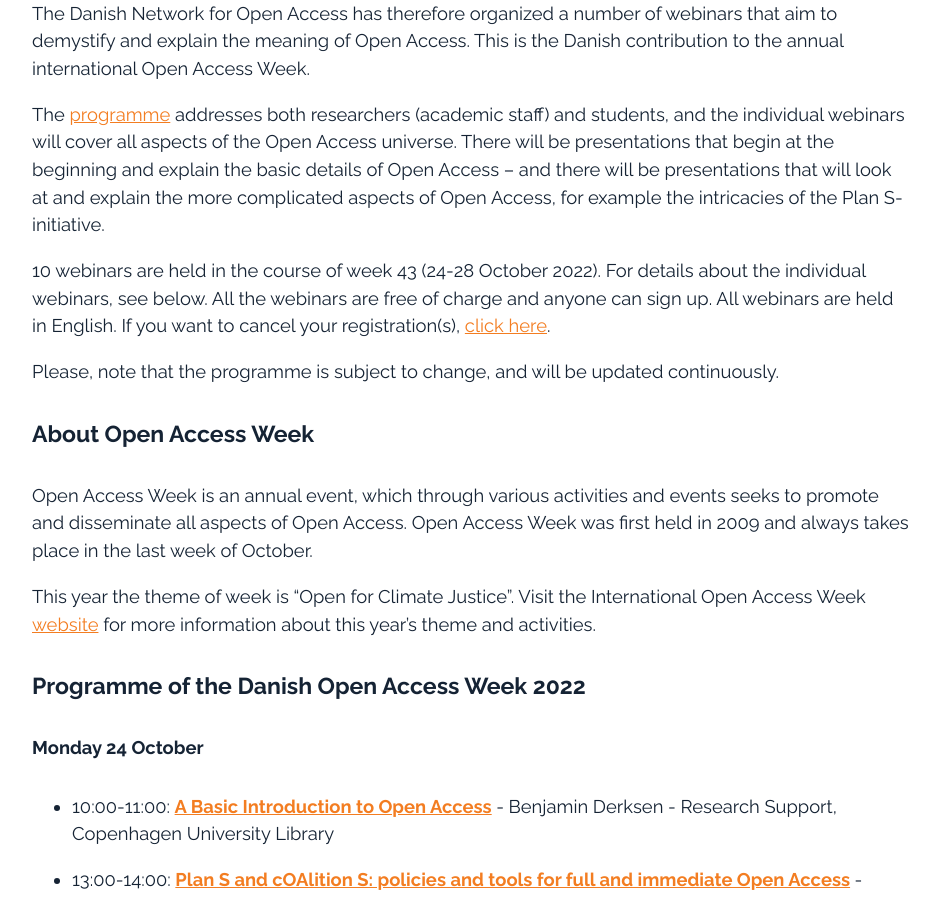
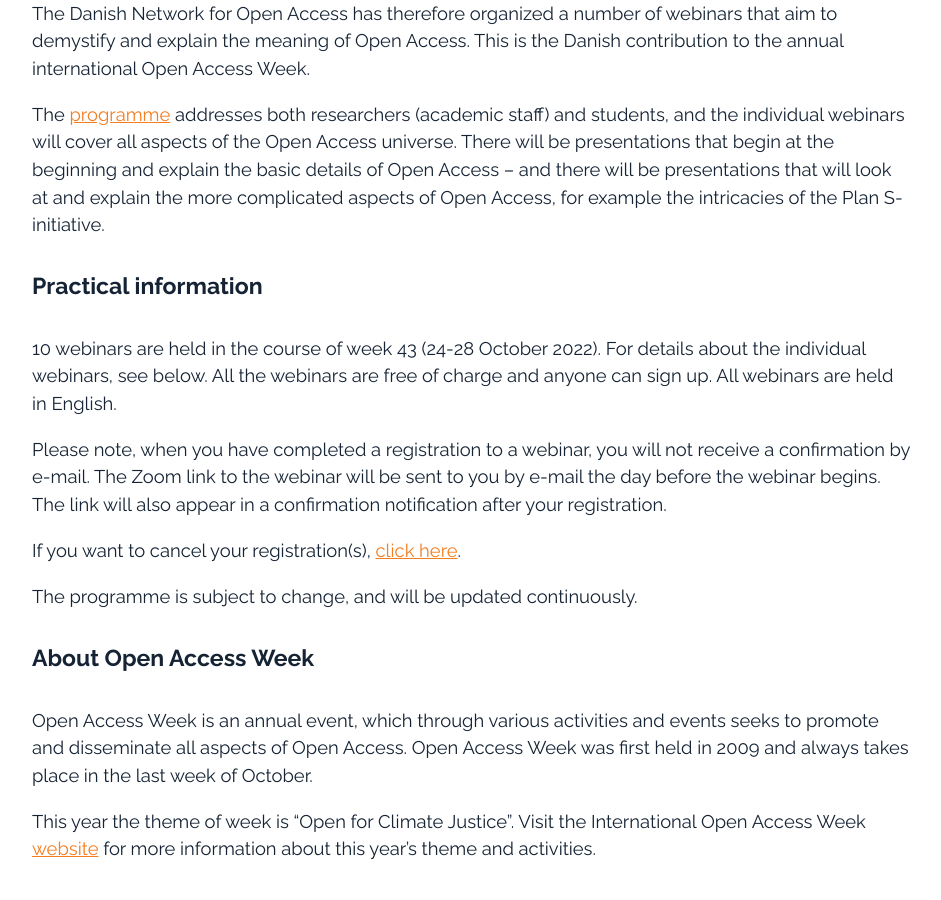
Before and after one commit to openaccess-dk/openaccess-dk.github.io, a Jekyll site: the page built from oaw2022.md, in a window 1280 px wide and 900 px high, scrolled down 718 px. Shown: the whole window, without its empty margins (168-1109 px from the left). Built offline with Jekyll 4.4.1, drawn with Linux system fonts in a browser that asks for light colours.

Commit message:
Update oaw2022.md

```diff
--- a/oaw2022.md
+++ b/oaw2022.md
@@ -16,9 +16,14 @@ The Danish Network for Open Access has therefore organized a number of webinars
 
 The [programme](#programme-of-the-danish-open-access-week-2022) addresses both researchers (academic staff) and students, and the individual webinars will cover all aspects of the Open Access universe. There will be presentations that begin at the beginning and explain the basic details of Open Access – and there will be presentations that will look at and explain the more complicated aspects of Open Access, for example the intricacies of the Plan S-initiative.
 
-10 webinars are held in the course of week 43 (24-28 October 2022). For details about the individual webinars, see below. All the webinars are free of charge and anyone can sign up. All webinars are held in English. If you want to cancel your registration(s), [click here](https://ku-dk.libwizard.com/f/oa_week_cancellation).
+#### Practical information
+10 webinars are held in the course of week 43 (24-28 October 2022). For details about the individual webinars, see below. All the webinars are free of charge and anyone can sign up. All webinars are held in English.
 
-Please, note that the programme is subject to change, and will be updated continuously.
+Please note, when you have completed a registration to a webinar, you will not receive a confirmation by e-mail. The Zoom link to the webinar will be sent to you by e-mail the day before the webinar begins. The link will also appear in a confirmation notification after your registration.
+
+If you want to cancel your registration(s), [click here](https://ku-dk.libwizard.com/f/oa_week_cancellation).
+
+The programme is subject to change, and will be updated continuously.
 
 #### About Open Access Week
 Open Access Week is an annual event, which through various activities and events seeks to promote and disseminate all aspects of Open Access. Open Access Week was first held in 2009 and always takes place in the last week of October.
```
